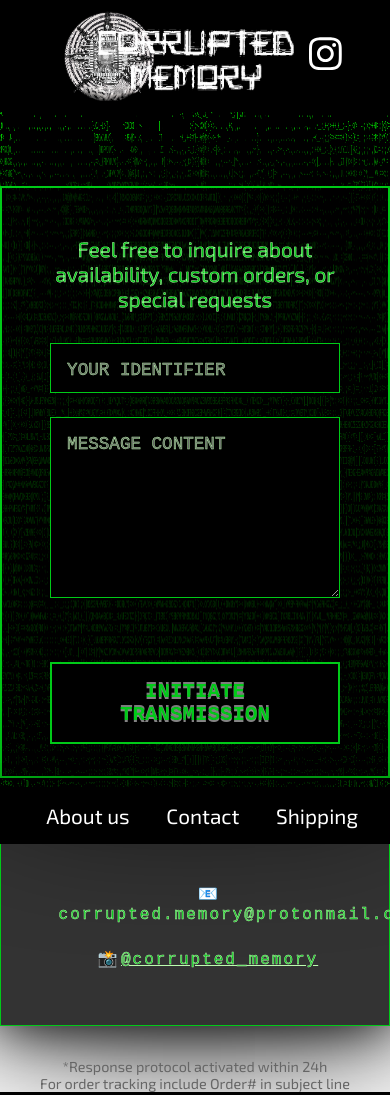
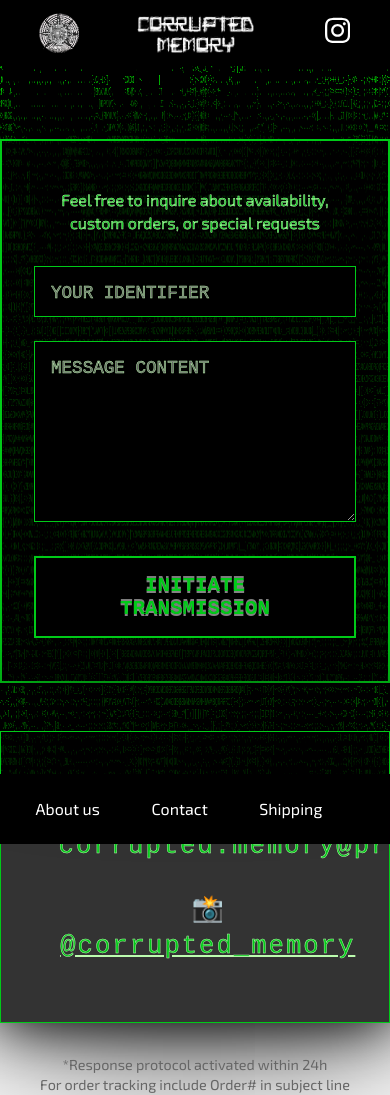
Before and after one commit to ktrotek/CorruptedMemoryWebsite, a PHP site: page /contact.html in a window 390 px wide; the page is wider, and only the part inside the window is pictured. Run offline with PHP 8.4, Linux system fonts and the light colour scheme.

Commit message:
Mobile Optimisations

```diff
--- a/about.html
+++ b/about.html
@@ -33,8 +33,8 @@
             <div class="aboutContent">
                 <div class="cyber-text">
                     <div class="pulse-box">
-                        <p class="glitch-text"> EVERY PIECE IS HANDCRAFTED WITH PASSION FROM PIECES OF LEFTOVER E-WASTE THAT WAS LEFT BEHIND TO ROT <br><br>
-                            UPCYCLED /// DIY /// HANDMADE
+                        <p class="glitch-text"> EVERY PIECE WAS HANDCRAFTED FROM PIECES OF LEFTOVER E-WASTE THAT WAS LEFT BEHIND TO ROT <br><br>
+                            UPCYCLED /// HANDMADE
                         </p>
                     </div>
                     <br><br><br><br>
--- a/stylesheet.css
+++ b/stylesheet.css
@@ -9,38 +9,37 @@
 
 h1, h2, h3, h4, h5, h6, button {
     font-family: 'Orbitron';
-    font-weight: 700; /* Bold for headers */
+    font-weight: 700;
 }
 
 body {
     margin: 0;
     padding: 0;
     background-color: white;
-    font-size: 1.3rem; /* 30% larger than default (16px * 1.3 = 20.8px) */
+    font-size: 1.3rem;
 }
 
-/* Header Styles */
 header {
     background-color: black;
     display: flex;
-    justify-content: space-between; /* Space out items */
-    align-items: center; /* Vertically center items */
-    padding: 1.5rem 2rem; /* 30% larger padding */
-    margin: 0; /* Remove default margin */
+    justify-content: space-between;
+    align-items: center;
+    padding: 1.5rem 2rem;
+    margin: 0;
     height: 4rem;
-    position: relative; /* For absolute positioning if needed */
+    position: relative;
 }
 
 header a {
     color: #008F11;
     text-decoration: none;
-    margin: 0 1rem; /* 30% larger margin */
-    font-size: 1.3rem; /* 30% larger font size */
+    margin: 0 1rem;
+    font-size: 1.3rem;
     height: 100%;
 }
 
 header img {
-    height: 140%; /* Make logo fill header height */
+    height: 140%;
     width: auto; /* Maintain aspect ratio */
     max-width: 100%; /* Prevent overflow */
     object-fit: contain; /* Ensure full visibility */
@@ -48,16 +47,15 @@
 }
 
 .logo-middle {
-    position: absolute; /* Position it absolutely within the header */
-    left: 50%; /* Move to the middle */
-    transform: translateX(-50%); /* Center it precisely */
-    height: 60%; /* Adjust height as needed */
+    position: absolute;
+    left: 50%;
+    transform: translateX(-50%);
+    height: 60%;
     width: auto; /* Maintain aspect ratio */
     max-width: 100%; /* Prevent overflow */
-    object-fit: contain; /* Ensure full visibility */
+    object-fit: contain;
 }
 
-/* Style for the right logo */
 .logo-left {
     height: 140%; /* Adjust height as needed */
     width: auto; /* Maintain aspect ratio */
@@ -66,26 +64,22 @@
     margin-right: auto; /* Push it to the right */
 }
 
-/* ` Styles */
 footer {
     position: fixed;
     bottom: 0;
     left: -2rem;
     width: 100%;
     background-color: black;
-    padding: 1.5rem; /* 30% larger padding */
+    padding: 1.5rem;
     text-align: right;
 }
 
 footer a {
     color: white;
     text-decoration: none;
-    margin: 0 1rem; /* 30% larger margin */
-    font-size: 1.3rem; /* 30% larger font size */
+    margin: 0 1rem;
+    font-size: 1.3rem;
 }
-
-
-
 
 .Btn {
     bottom: 0;
@@ -480,17 +459,6 @@
     margin: 2rem 0;
 }
 
-@media (max-width: 768px) {
-    .shipping-grid {
-        grid-template-columns: 1fr;
-    }
-
-    .cyber-list {
-        font-size: 1rem;
-    }
-}
-
-/* Contact Page Styles */
 .contact-grid {
     display: grid;
     grid-template-columns: repeat(2, 1fr);
@@ -564,17 +532,6 @@
     border: 2px solid #00ca18;
 }
 
-@media (max-width: 768px) {
-    .contact-grid {
-        grid-template-columns: 1fr;
-    }
-
-    .cyber-form {
-        width: 90%;
-    }
-}
-
-/* Contact Page Updates */
 .contact-card {
     max-width: 600px;
     margin: 2rem auto;
@@ -730,24 +684,112 @@
     50% { transform: scale(1.1); opacity: 0.2; }
 }
 
-/* Icon States */
 .pause-icon { display: none; }
 .cyber-play-btn.active .play-icon { display: none; }
 .cyber-play-btn.active .pause-icon { display: block; }
 
-/* Mobile Optimization */
 @media (max-width: 768px) {
-    footer {
-        padding: 1rem;
-        justify-content: flex-start;
-    }
 
-    .cyber-play-btn {
-        left: 1rem;
-        --size: 28px;
-        position: relative;
-        bottom: auto;
-        transform: none;
-        margin-right: auto;
-    }
+body {
+    font-family: 'Exo 2', sans-serif;
+    font-size: 1rem; /* Base font size */
+    background-color: white;
+    margin: 0;
+    padding: 0;
+    line-height: 1.4;
 }
+
+h1, h2, h3, h4, h5, h6, button {
+    font-family: 'Orbitron', sans-serif;
+    font-weight: 700;
+    margin: 0.5em 0;
+}
+
+/* Header Optimization */
+header {
+    background-color: black;
+    display: flex;
+    justify-content: space-between;
+    align-items: center;
+    padding: 1rem;
+    height: auto;
+    position: relative;
+}
+
+header a {
+    color: #008F11;
+    text-decoration: none;
+    font-size: 1rem;
+    padding: 0.5rem;
+    white-space: nowrap;
+}
+
+header img {
+    max-height: 2.5rem;
+    width: auto;
+    object-fit: contain;
+}
+
+.logo-middle {
+    position: absolute;
+    top: 20%;
+    left: 50%;
+    transform: translateX(-50%);
+    max-height: 4rem;
+}
+
+.logo-left {
+    position: absolute;
+    left: 10%;
+}
+.productCategories {
+    display: flex;
+    flex-wrap: wrap;
+    justify-content: center;
+    gap: 0.5rem;
+    padding: 1rem;
+    margin: 1rem 0;
+}
+
+.productCategories a {
+    font-size: 1rem;
+    padding: 0.5rem;
+    -webkit-text-stroke: 0.02rem rgb(188, 252, 175);
+}
+
+.productsList {
+    display: grid;
+    grid-template-columns: 1fr;
+    gap: 1rem;
+    padding: 1rem;
+}
+
+.card {
+    width: 100%;
+    height: auto;
+    margin-bottom: 1rem;
+}
+
+.image {
+    height: 250px;
+}
+
+footer {
+    display: flex;
+    align-items: center;
+    justify-content: space-evenly;
+    padding: 1rem;
+    text-align: center;
+    background-color: black;
+}
+
+footer a {
+    display: block;
+    margin: 0.5rem 0;
+    font-size: 1rem;
+}
+
+.bestSellersAlbum{
+    max-height: 40%;
+}
+}
```
Also changed, not shown: other parts of stylesheet.css (+13 -31 lines).
